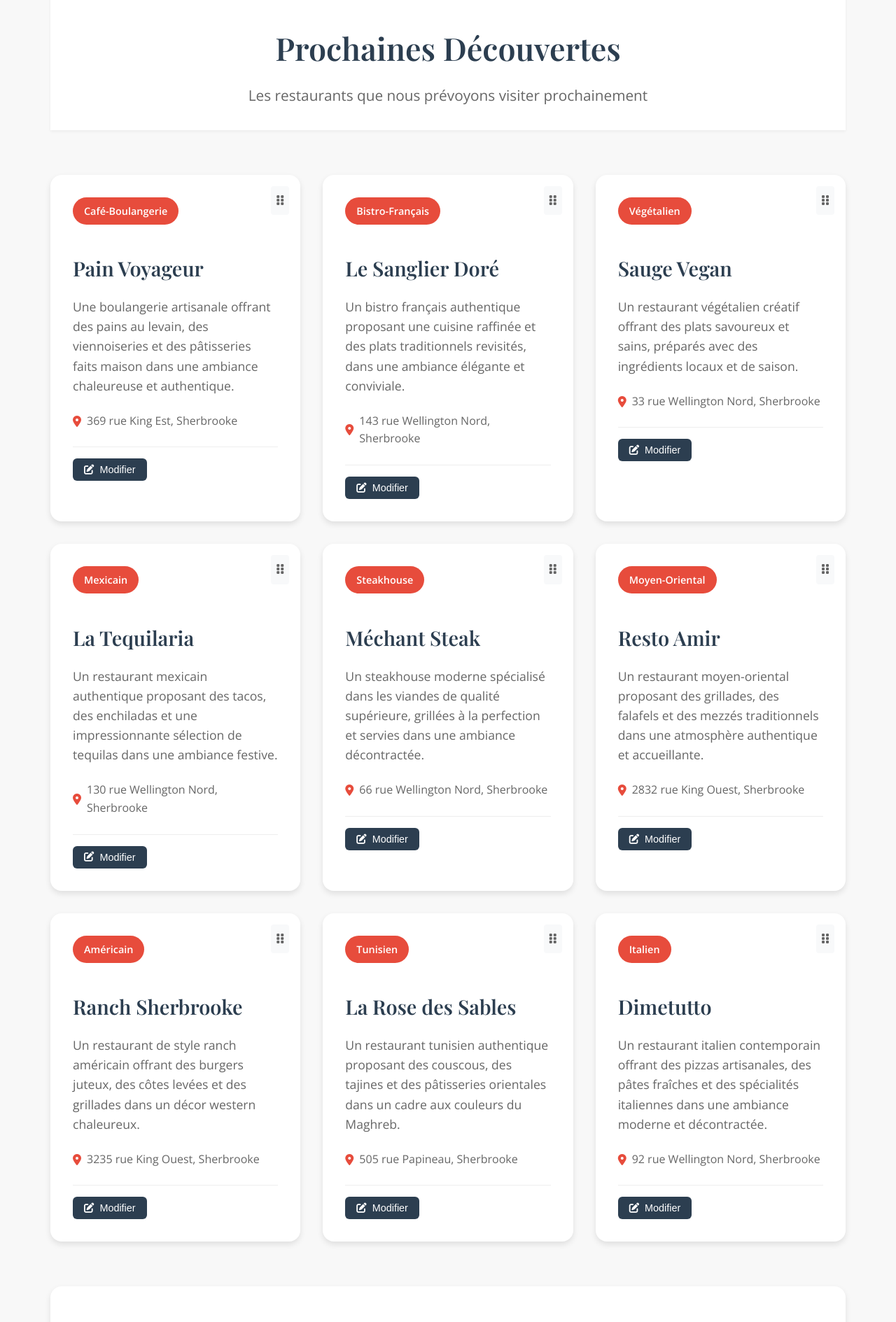
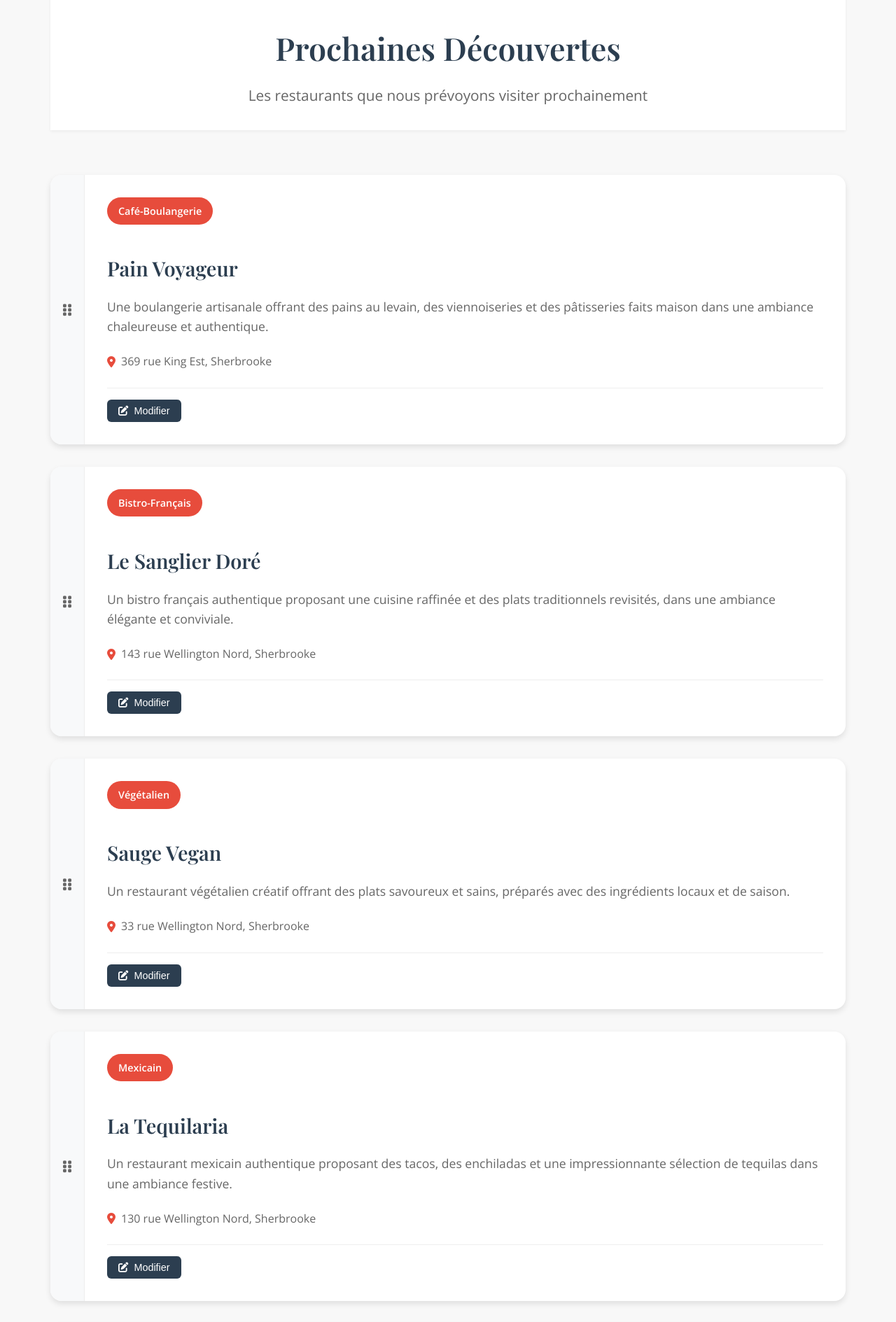
Before and after one commit to Natael21/blog-culinaire, a Jekyll site: the page built from a-venir.html, in a window 1280 px wide. Shown: the part 618-2507 px from the top of the page at 70% size. Built offline with Jekyll 4.4.1, drawn with Linux system fonts in a browser that asks for light colours; a script that is not in the unit is left out.

Commit message:
Refactor upcoming restaurant section layout in a-venir.html
- Changed layout from grid to flex for better responsiveness and organization.
- Updated styles for upcoming cards and drag handles to enhance user interaction.
- Improved drag-and-drop functionality with new cursor styles and handling for drag events.

```diff
--- a/a-venir.html
+++ b/a-venir.html
@@ -67,8 +67,8 @@ permalink: /a-venir/
 }
 
 .upcoming-grid {
-  display: grid;
-  grid-template-columns: repeat(auto-fit, minmax(300px, 1fr));
+  display: flex;
+  flex-direction: column;
   gap: 2rem;
   margin-bottom: 4rem;
 }
@@ -80,7 +80,8 @@ permalink: /a-venir/
   box-shadow: 0 4px 8px rgba(0,0,0,0.1);
   transition: transform 0.3s ease, box-shadow 0.3s ease;
   position: relative;
-  cursor: grab;
+  display: flex;
+  align-items: stretch;
 }
 
 .upcoming-card:hover {
@@ -93,23 +94,23 @@ permalink: /a-venir/
 }
 
 .drag-handle {
-  position: absolute;
-  top: 1rem;
-  right: 1rem;
-  color: #666;
-  cursor: move;
-  opacity: 1;
-  transition: opacity 0.3s ease;
+  position: relative;
+  width: 48px;
+  display: flex;
+  align-items: center;
+  justify-content: center;
   background: #f8f9fa;
-  padding: 0.5rem;
-  border-radius: 4px;
+  cursor: grab;
+  border-right: 1px solid #eee;
 }
 
-.upcoming-card:hover .drag-handle {
-  opacity: 1;
+.drag-handle i {
+  color: #666;
+  font-size: 1.2rem;
 }
 
 .card-content {
+  flex: 1;
   padding: 2rem;
 }
 
```
Also changed, not shown: other parts of a-venir.html (+3 -1 lines).
